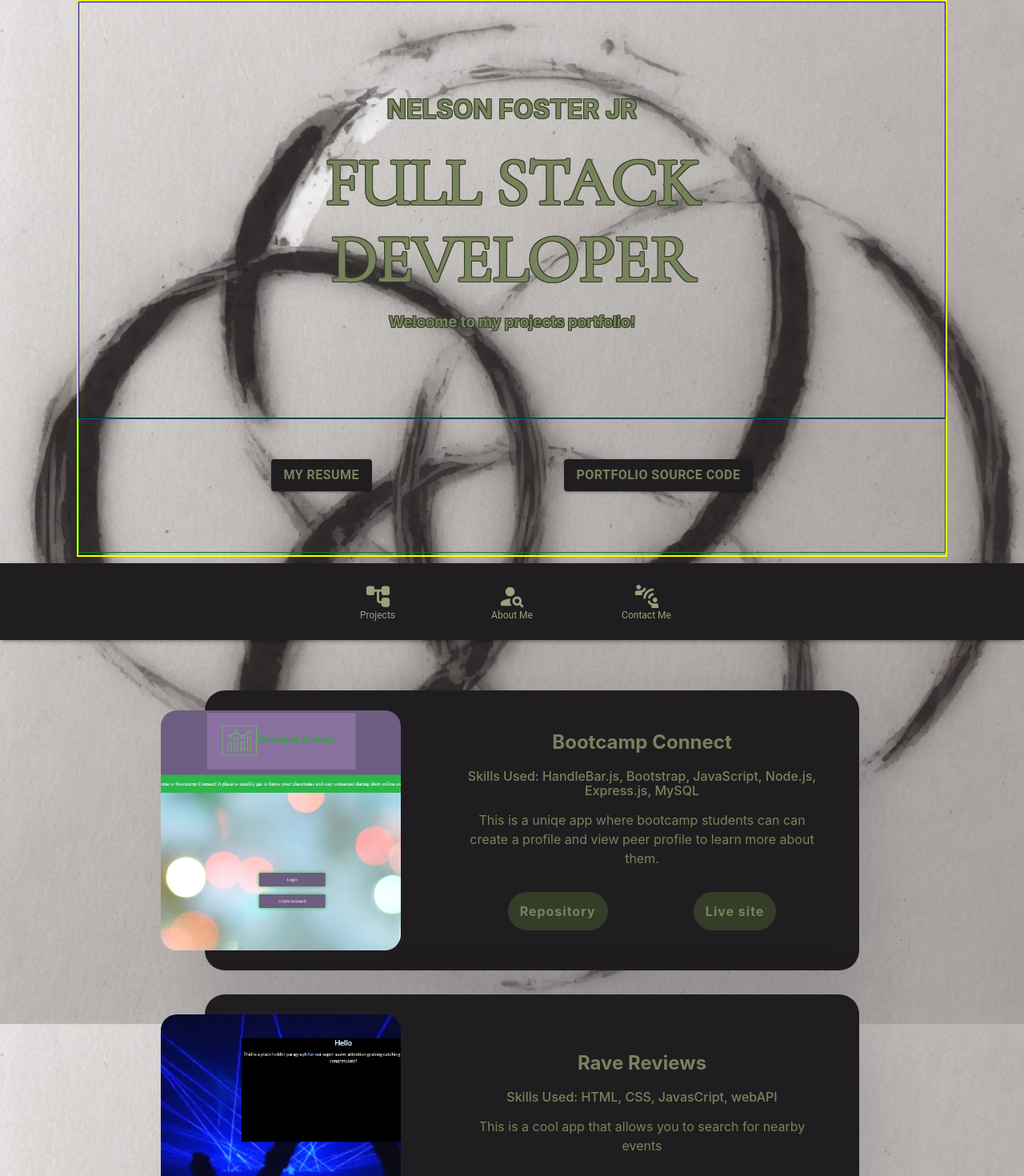
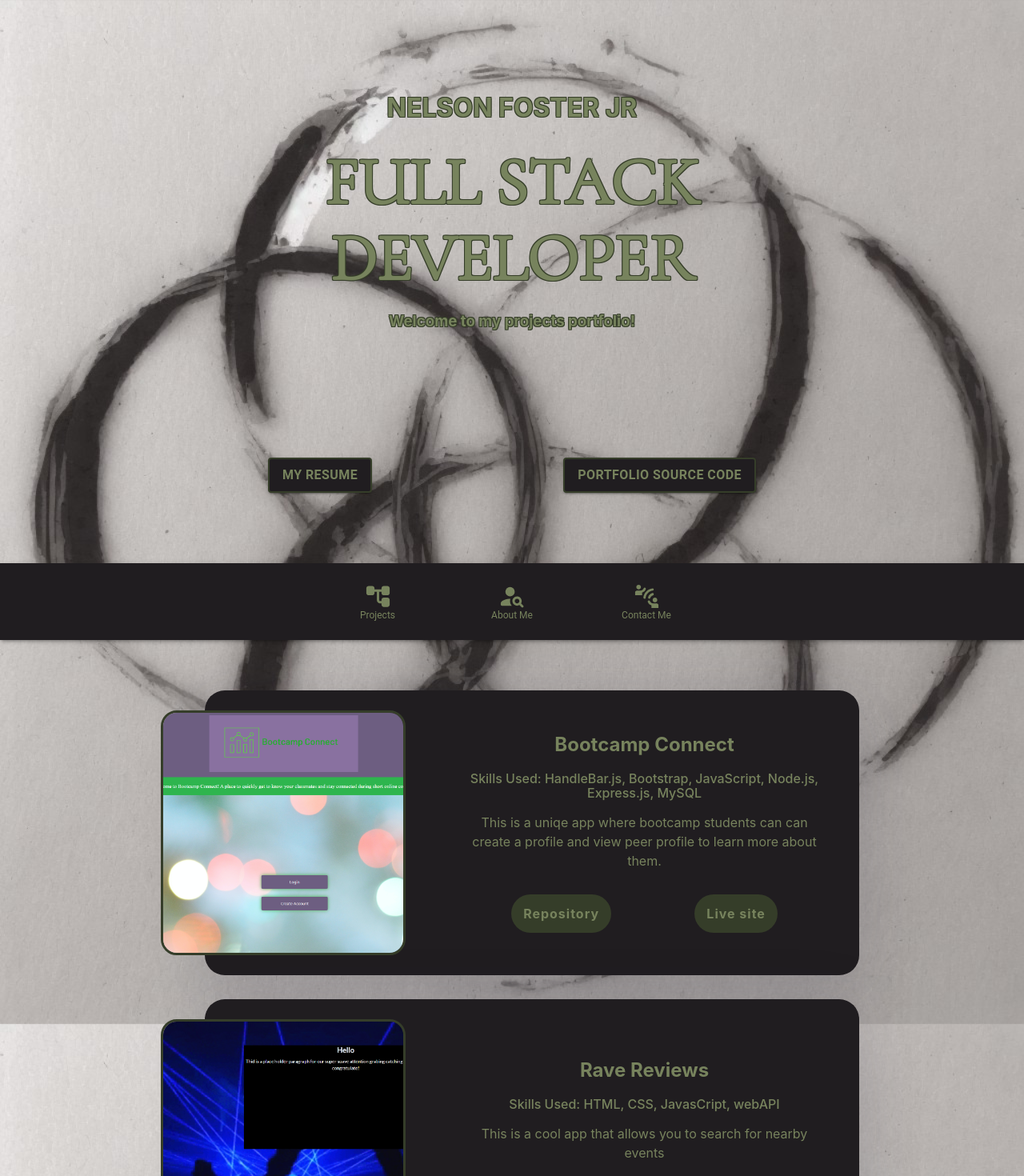
Before and after one commit to MoxUFO/Port_Solidus, a React (Create React App) app: page / in a window 1280 px wide. Shown: the top 1470 px of the page at 80% size. Built offline with nearby package versions, Linux system fonts and the light colour scheme.

Commit message:
added borders to card img and intro buttons, also linked section of page to navbar

```diff
--- a/src/assest/css/AboutMe.css
+++ b/src/assest/css/AboutMe.css
@@ -1,6 +1,6 @@
 .about-me-containter {
   margin: 0 auto;
-  border: 2px red solid;
+  /* border: 2px red solid; */
   width: 80%;
   /* height: 2000px; */
   display: flex;
@@ -29,7 +29,7 @@
   border-radius: 25px;
   height: 100%;
   width: 30%;
-  border: 1px blue solid;
+  /* border: 1px blue solid; */
 }
 .skills {
   margin: 0 auto;
@@ -37,7 +37,7 @@
   width: 65%;
   border-radius: 25px;
   background-color: #201d20;
-  border: 1px green solid;
+  /* border: 1px green solid; */
   display: flex;
   flex-direction: column;
 
@@ -82,7 +82,7 @@ flex-direction: column;
   margin: 0 auto;
   width: 200px;
   height: 200px;
-  border: 1px yellow solid;
+  /* border: 1px yellow solid; */
 }
 .bio-img {
   box-sizing: border-box;
@@ -106,7 +106,7 @@ flex-direction: column;
   color: #77835d;
   width: 80%;
   /* height: 75%; */
-  border: 1px pink solid;
+  /* border: 1px pink solid; */
 }
 
 .bio-edu {
@@ -114,7 +114,7 @@ flex-direction: column;
   color: #77835d;
   width: 100%;
   height: 14%;
-  border: 1px aqua solid;
+  /* border: 1px aqua solid; */
 }
 @media screen and (max-width: 480px) {
   .about-me-containter {
@@ -134,7 +134,7 @@ flex-direction: column;
     height: 100%;
     width: 100%;
 
-    border: 1px blue solid;
+    /* border: 1px blue solid; */
   }
   .bio-text {
     /* box-sizing: border-box; */
@@ -150,7 +150,7 @@ flex-direction: column;
     width: 100%;
     border-radius: 25px;
     background-color: #201d20;
-    border: 1px green solid;
+    /* border: 1px green solid; */
   }
 }
 @media screen and (min-width: 481px) and (max-width: 767px) {
@@ -171,7 +171,7 @@ flex-direction: column;
     height: 100%;
     width: 100%;
 
-    border: 1px blue solid;
+    /* border: 1px blue solid; */
   }
   .bio-text {
     /* box-sizing: border-box; */
@@ -186,7 +186,7 @@ flex-direction: column;
     width: 100%;
     border-radius: 25px;
     background-color: #201d20;
-    border: 1px green solid;
+    /* border: 1px green solid; */
   }
 }
 @media screen and (min-width: 768px) and (max-width: 991px) {
@@ -207,7 +207,7 @@ flex-direction: column;
     margin: auto auto;
     width: 200px;
     height: 200px;
-    border: 1px yellow solid;
+    /* border: 1px yellow solid; */
   }
   .bio-text {
     height: auto;
--- a/src/assest/css/Intro.css
+++ b/src/assest/css/Intro.css
@@ -2,12 +2,12 @@
 
 .intro-containter {
   margin: 0 auto;
-  border: 2px red solid;
+  /* border: 2px red solid; */
   height: 85vh;
   width: 70%;
 }
 .intro-text {
-  border: 1px blue solid;
+  /* border: 1px blue solid; */
   height: 75%;
   text-align: center;
   color: #77835d;
@@ -19,7 +19,7 @@
 
 }
 .intro-btns {
-  border: 1px green solid;
+  /* border: 1px green solid; */
   height: 24%;
 }
 .role h1{
@@ -35,7 +35,7 @@
   .intro-containter {
     box-sizing: border-box;
     margin: 0 auto;
-    border: 2px red solid;
+    /* border: 2px red solid; */
     height: 87vh;
     width: 98%;
   }
@@ -54,7 +54,7 @@
   .intro-containter {
     box-sizing: border-box;
     margin: 0 auto;
-    border: 2px red solid;
+    /* border: 2px red solid; */
     height: 87vh;
     width: 98%;
   }
@@ -73,7 +73,7 @@
   .intro-containter {
     box-sizing: border-box;
     margin: 0 auto;
-    border: 2px red solid;
+    /* border: 2px red solid; */
     height: 87vh;
     width: 85%;
   }
@@ -92,7 +92,7 @@
   .intro-containter {
     box-sizing: border-box;
     margin: 0 auto;
-    border: 2px yellow solid;
+    /* border: 2px yellow solid; */
     height: 87vh;
     width: 85%;
   }
@@ -112,7 +112,7 @@
   .intro-containter {
     box-sizing: border-box;
     margin: 0 auto;
-    border: 2px yellow solid;
+    /* border: 2px yellow solid; */
     height: 87vh;
     width: 85%;
   }
--- a/src/assest/css/IntroButtons.css
+++ b/src/assest/css/IntroButtons.css
@@ -9,5 +9,6 @@
 
    color: #201d20;
    background-color: #201d20;
+   border: 3px solid  #353D29;
    /* text-shadow: -1px -1px 0 #353D29, 1px -1px 0 #353D29, -1px 1px 0 #353D29, 1px 1px 0 #353D29; */
 }
--- a/src/assest/css/Projects.css
+++ b/src/assest/css/Projects.css
@@ -25,6 +25,7 @@
     border-radius: 20px;
     transform: translateX(-80px);
     overflow: hidden;
+    border: 3px solid  #353D29;
 }
 
 .blog-slider__img img {
--- a/src/componenets/IntroButtons.js
+++ b/src/componenets/IntroButtons.js
@@ -9,6 +9,7 @@ export default function IntroButtons() {
       color: "#77835d",
       fontSize: "16px",
       fontWeight: "bold",
+      border: "2px solid  #353D29",
     },
   };
 
--- a/src/componenets/NavBar.js
+++ b/src/componenets/NavBar.js
@@ -9,14 +9,14 @@ import ConnectWithoutContactRoundedIcon from '@mui/icons-material/ConnectWithout
 export default function NavBar() {
 
     let styles = {
-        color:"#96A27C",
+        color:"#77835D",
     }
 
   return (
     <Paper elevation={3}  sx={{height: '12%' ,width: '100%', position: 'fixed', bottom: 0, left: 0, right: 0 }} color="primary" >
       <BottomNavigation  sx={{ backgroundColor: "#201D20", height: '100%'  }} showLabels>
-        <BottomNavigationAction sx={styles} label="Projects" icon={<AccountTreeRoundedIcon sx={styles} fontSize="large" />} />
-        <BottomNavigationAction sx={styles} label="About Me" icon={<PersonSearchRoundedIcon sx={styles} fontSize="large" />} />
+        <BottomNavigationAction href="#Projects" sx={styles} label="Projects" icon={<AccountTreeRoundedIcon sx={styles} fontSize="large" />} />
+        <BottomNavigationAction href="#About-Me" sx={styles} label="About Me" icon={<PersonSearchRoundedIcon sx={styles} fontSize="large" />} />
         <BottomNavigationAction sx={styles} label="Contact Me" icon={<ConnectWithoutContactRoundedIcon sx={styles} fontSize="large" />} />
       </BottomNavigation>
     </Paper>
--- a/src/componenets/ProjectContainer.js
+++ b/src/componenets/ProjectContainer.js
@@ -39,7 +39,7 @@ export default function ProjectContainer() {
 
   return (
     <div className='projects'>
-      <h1 className='title'>Projects</h1>
+      <h1 className='title' id='Projects'>Projects</h1>
       <div className='project-cards'>
       <Projects projects={projectArr} />
       </div>
```
